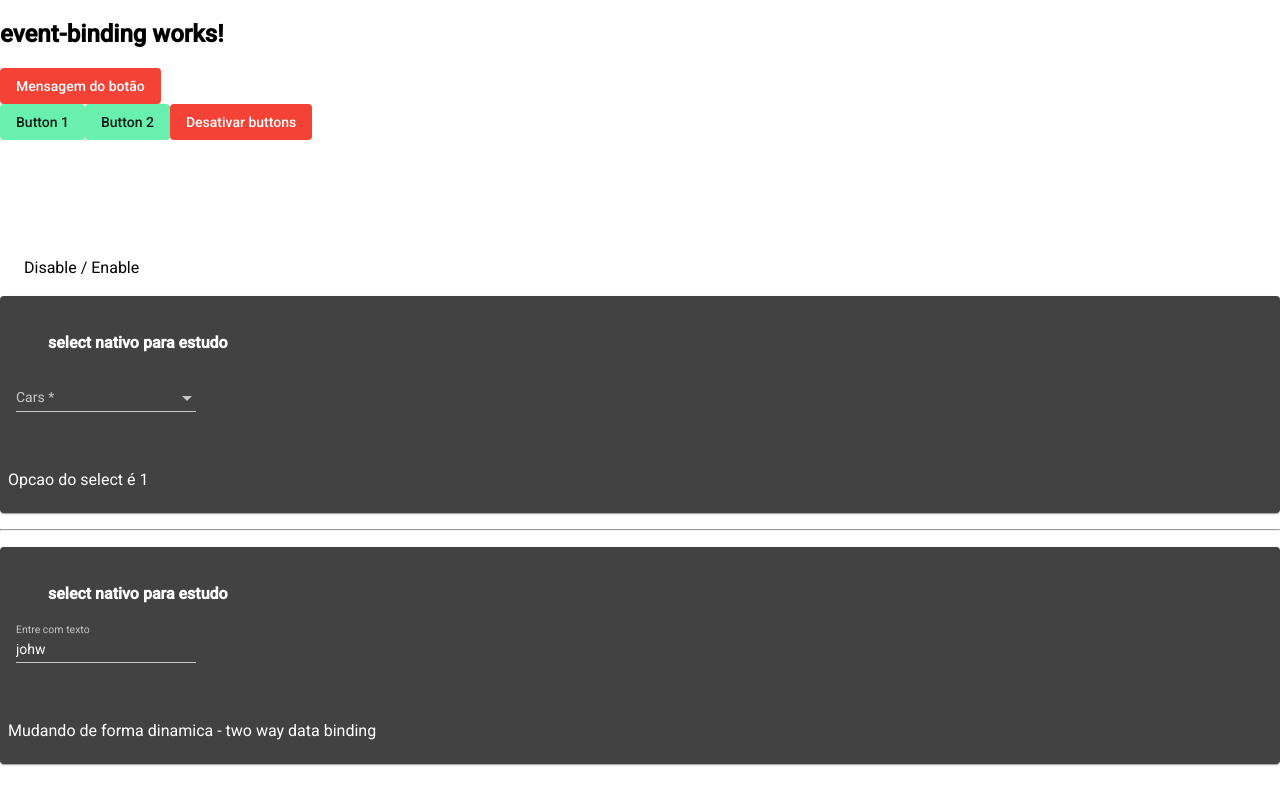
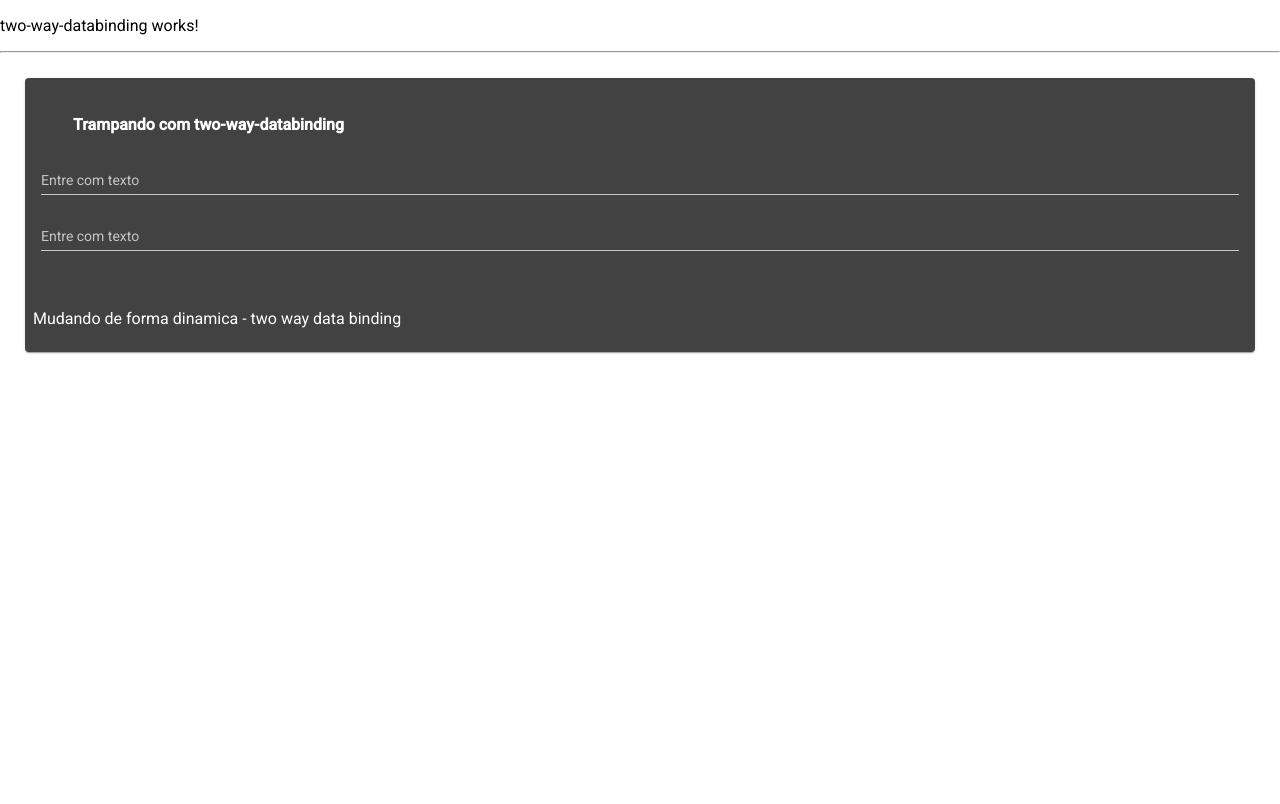
Before and after one commit to johnatanlima/BindsAngular, an Angular app in the folder BindsAngular/: page / in a window 1280 px wide. Shown: the top 804 px of the page. Built offline with nearby package versions, Linux system fonts and the light colour scheme.

Commit message:
Melhorando o two way data binding

```diff
--- a/BindsAngular/src/app/app.component.html
+++ b/BindsAngular/src/app/app.component.html
@@ -1,4 +1,6 @@
 <!--<app-string-interpolation></app-string-interpolation>
-<app-property-binding></app-property-binding> -->
+<app-property-binding></app-property-binding>
 
 <app-event-binding></app-event-binding>
+-->
+<app-two-way-databinding></app-two-way-databinding>
--- a/BindsAngular/src/app/event-binding/event-binding.component.html
+++ b/BindsAngular/src/app/event-binding/event-binding.component.html
@@ -69,7 +69,7 @@
               </mat-form-field>
          </mat-card-content>
         <mat-card-actions>
-            <p> Mudando de forma dinamica - two way data binding</p>
+            <p> {{inputName }} Mudando de forma dinamica - two way data binding</p>
         </mat-card-actions>
         </mat-card>
     </p>
--- a/BindsAngular/src/app/two-way-databinding/two-way-databinding.component.html
+++ b/BindsAngular/src/app/two-way-databinding/two-way-databinding.component.html
@@ -1 +1,29 @@
 <p>two-way-databinding works!</p>
+<hr>
+
+<section>
+    <p>
+        <mat-card style="margin: 25px;">
+        <mat-card-header>
+            <h4> Trampando com two-way-databinding </h4>
+        </mat-card-header>
+        <mat-card-content>
+            <mat-form-field style="width: 100%;">
+                <input matInput placeholder="Entre com texto"
+                    [(ngModel)]="var1"
+                    name="anyname1">
+              </mat-form-field>
+              <mat-form-field style="width: 100%;">
+                <input matInput placeholder="Entre com texto"
+                [(ngModel)]="var2" name="anyname2">
+              </mat-form-field>
+         </mat-card-content>
+        <mat-card-actions>
+            <p> Mudando de forma dinamica - two way data binding</p>
+            <p> {{ var1 }}</p>
+            <p> {{ var2 }}</p>
+
+        </mat-card-actions>
+        </mat-card>
+    </p>
+</section>
--- a/BindsAngular/src/app/two-way-databinding/two-way-databinding.component.ts
+++ b/BindsAngular/src/app/two-way-databinding/two-way-databinding.component.ts
@@ -11,5 +11,8 @@ export class TwoWayDatabindingComponent implements OnInit {
 
   ngOnInit() {
   }
+  name1: string = "";
+  name2: string = "";
+
 
 }
```
Also changed, not shown: BindsAngular/src/app/app.module.ts (+3 -5 lines), BindsAngular/src/app/event-binding/event-binding.component.ts (line endings or trailing spaces).
